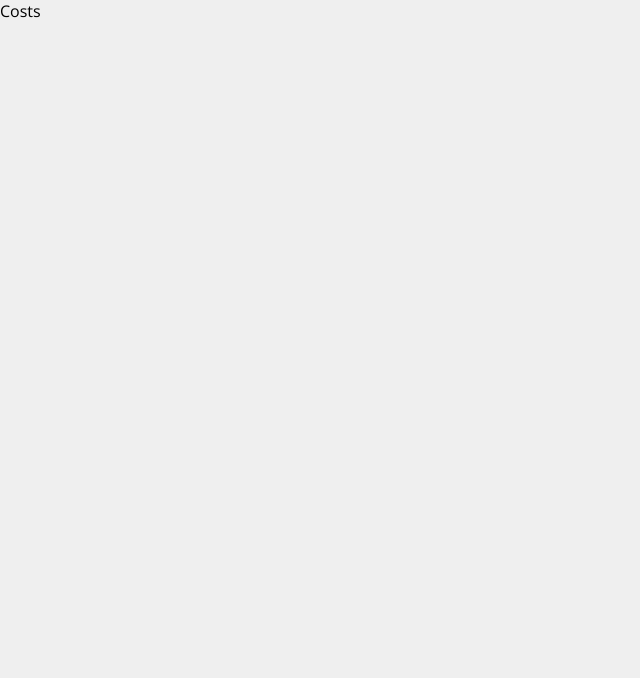
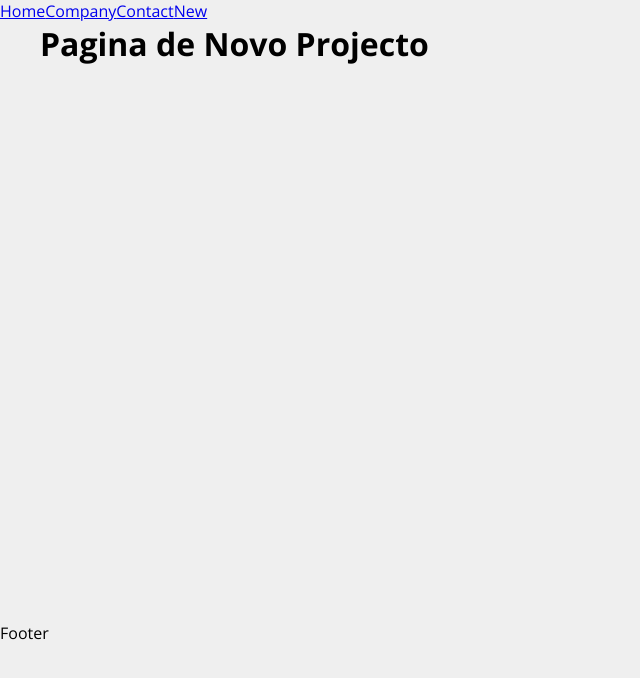
Before and after one commit to queirozSousa/projecto_react, a React (Create React App) app: page /newproject in a window 1280 px wide. Shown: the top 678 px of the page, without its empty margins (0-640 px from the left). Built offline with nearby package versions, Linux system fonts and the light colour scheme.

Commit message:
First Config in the project.

```diff
--- a/src/App.js
+++ b/src/App.js
@@ -1,10 +1,30 @@
+import {BrowserRouter as Router, Routes, Route, Link} from 'react-router-dom'
+import Home from './components/pages/Home';
+import Company from './components/pages/Company';
+import Contact from './components/pages/Contact';
+import NewProject from './components/pages/NewProject';
 
+import Container from './components/layouts/Container';
 
 function App() {
   return (
-<div className="App">
-      <p>Costs</p>
-    </div>
+    <Router>
+      <ul>
+        <Link to='/'>Home</Link>
+        <Link to='/company'>Company</Link>
+        <Link to='/contact'>Contact</Link>
+        <Link to='/newproject'>New</Link>
+      </ul>
+      <Container customClass='min-height'>
+      <Routes>
+        <Route exact path='/' element={<Home />} />
+        <Route path='/company' element={<Company />} />
+        <Route path='/contact' element={ <Contact />} />
+        <Route path='/newproject' element={<NewProject />} />
+      </Routes>
+      </Container>
+      <p>Footer</p>
+    </Router>
   );
 }
 
--- /dev/null
+++ b/src/components/layouts/Container.js
@@ -0,0 +1,13 @@
+import styles from './Container.module.css'
+import React from 'react'
+
+
+function Container(props){
+    return(
+        <div className={  `${styles.container} ${styles[props.customClass]}`}>
+            {props.children}
+        </div>
+    )
+}
+
+export default Container
--- /dev/null
+++ b/src/components/layouts/Container.module.css
@@ -0,0 +1,20 @@
+.container{
+    width: 1200px;
+    display: flex;
+    justify-content: space-between;
+    margin: 0 auto;
+    flex-wrap: wrap;
+}
+
+.min-height{
+    min-height: 75%;
+}
+
+.start{
+    justify-content: flex-start;
+}
+
+.column{
+    flex-direction: column;
+    justify-content: flex-start;
+}
--- /dev/null
+++ b/src/components/pages/Company.js
@@ -0,0 +1,7 @@
+function Company(){
+    return(
+        <h1>Pagina Contacto</h1>
+    )
+}
+
+export default Company
--- /dev/null
+++ b/src/components/pages/Contact.js
@@ -0,0 +1,7 @@
+function Contact(){
+    return(
+        <h1>Pagina de Contacto</h1>
+    )
+}
+
+export default Contact
--- /dev/null
+++ b/src/components/pages/Home.js
@@ -0,0 +1,5 @@
+function Home(){
+    return <h1>Home</h1>
+}
+
+export default Home
--- /dev/null
+++ b/src/components/pages/NewProject.js
@@ -0,0 +1,7 @@
+function NewProject(){
+    return(
+        <h1>Pagina de Novo Projecto</h1>
+    )
+}
+
+export default NewProject
```
